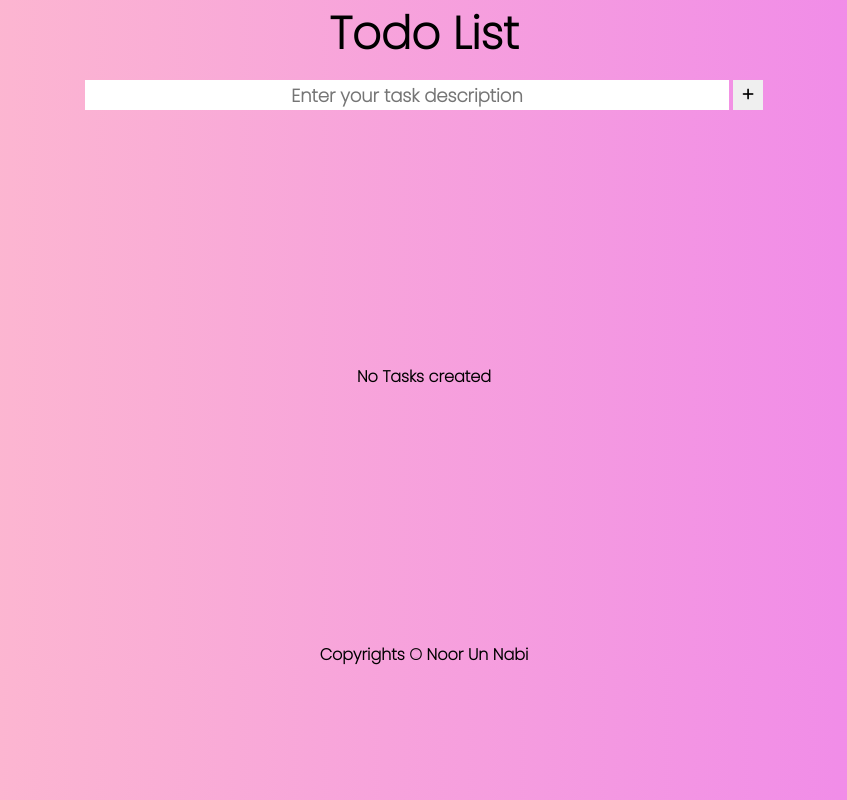
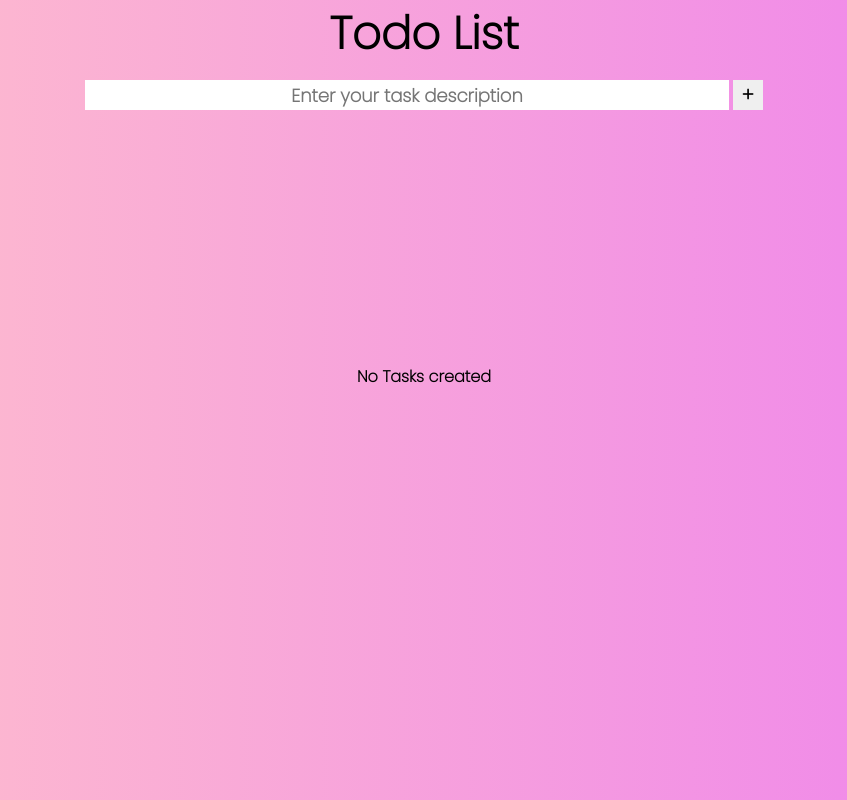
Before and after one commit to noorunanbi1999/MyToDoList, a plain HTML site: page index.html in a window 1280 px wide. Shown: the whole page, without its empty margins (216-1063 px from the left). Drawn offline with Linux system fonts and the light colour scheme.

Commit message:
Update index.html

```diff
--- a/index.html
+++ b/index.html
@@ -42,8 +42,6 @@
       crossorigin="anonymous"
     ></script>
     <script src="js/action.js"></script>
-    <footer>
-      <p style="text-align: center">Copyrights &copy; Noor Un Nabi</p>
-    </footer>
+
   </body>
 </html>
```
